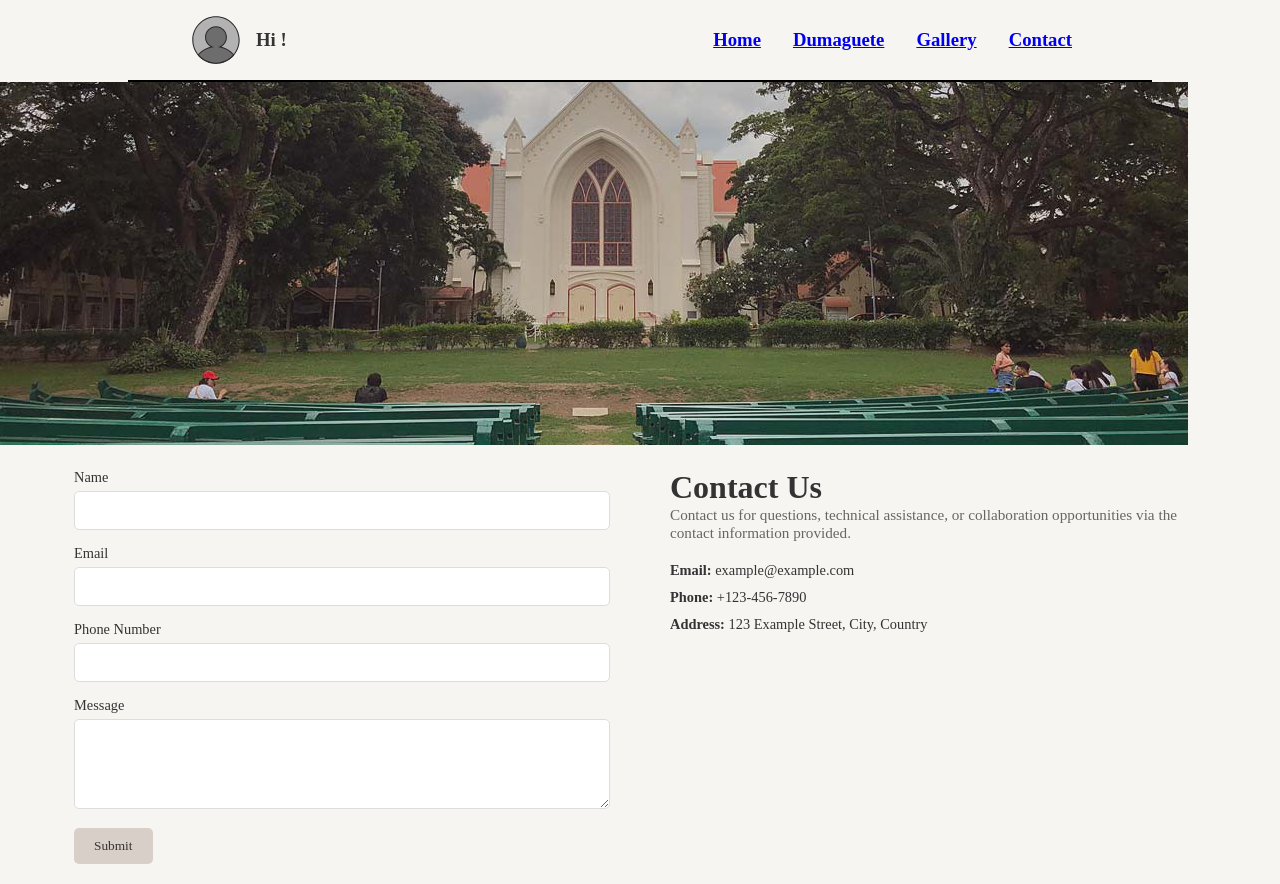
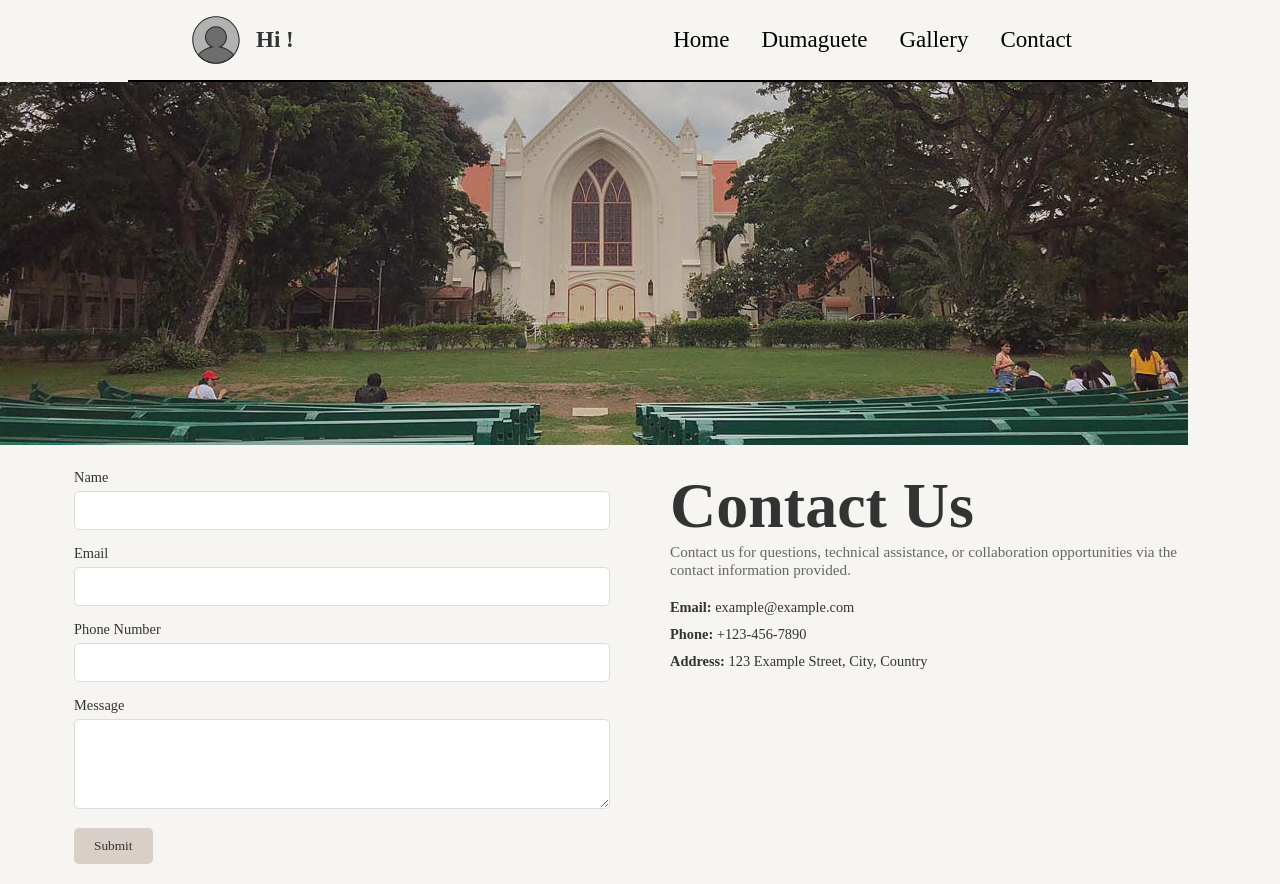
Before and after one commit to FranzylNatsuki/PHPProject, a PHP site: page /contact.html in a window 1280 px wide. Run offline with PHP 8.4, Linux system fonts and the light colour scheme; some web fonts are replaced.

Commit message:
adjust stylings

```diff
--- a/style.css
+++ b/style.css
@@ -337,7 +337,7 @@ a {
   grid-template-columns: repeat(6, 1fr);
   gap: 20px;
   grid-auto-rows: max(12em);
-  grid-auto-columns: : max(12em);
+  grid-auto-columns: max(12em);
   margin: 2em 8em;
   justify-content: center;
   background: white;
--- a/style2.css
+++ b/style2.css
@@ -1,3 +1,43 @@
+@font-face {
+  font-family: "LineSeedSansRegular";
+  font-weight: normal;
+  src: url(https://raw.githubusercontent.com/FranzylNatsuki/franzylnatsuki.github.io/refs/heads/main/FONTS/LINESeedSans_W_Rg.woff2) format('woff2'),
+      url(https://raw.githubusercontent.com/FranzylNatsuki/franzylnatsuki.github.io/refs/heads/main/FONTS/LINESeedSans_W_Rg.woff) format('woff'),
+      url(https://raw.githubusercontent.com/FranzylNatsuki/franzylnatsuki.github.io/refs/heads/main/FONTS/LINESeedSans_W_Rg.ttf) format('truetype');
+}
+
+@font-face {
+  font-family: "LineSeedSansRegular";
+  font-weight: bold;
+  src: url(https://raw.githubusercontent.com/FranzylNatsuki/franzylnatsuki.github.io/refs/heads/main/FONTS/LINESeedSans_W_Bd.woff2) format('woff2'),
+      url(https://raw.githubusercontent.com/FranzylNatsuki/franzylnatsuki.github.io/refs/heads/main/FONTS/LINESeedSans_W_Bd.woff) format('woff'),
+      url(https://raw.githubusercontent.com/FranzylNatsuki/franzylnatsuki.github.io/refs/heads/main/FONTS/LINESeedSans_W_Bd.ttf) format('truetype');
+}
+
+h1 {
+  font-family: "LineSeedSansRegular";
+  font-size: 64px;
+  font-weight: bold;
+}
+
+h3 {
+  font-family: "LineSeedSansRegular";
+  font-size: 23px;
+  font-weight: normal;
+}
+
+h4 {
+  font-family: "LineSeedSansRegular";
+  font-size: 19px;
+  font-weight: normal;
+}
+
+a {
+  color: black;
+  text-decoration: none;
+}
+
+
 * {
     margin: 0;
     padding: 0;
```
